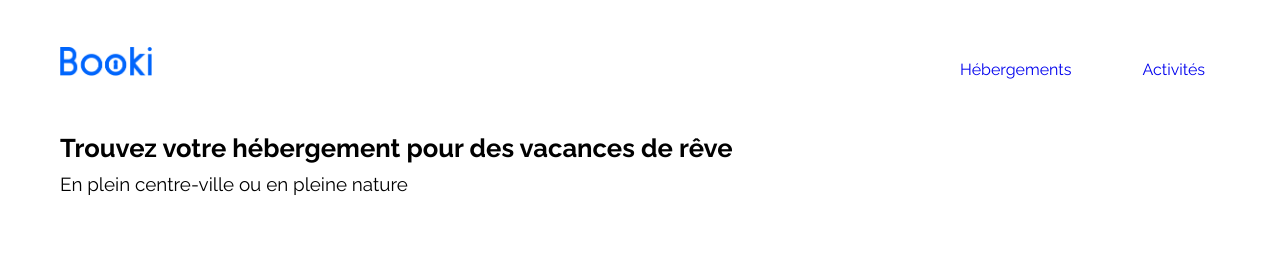
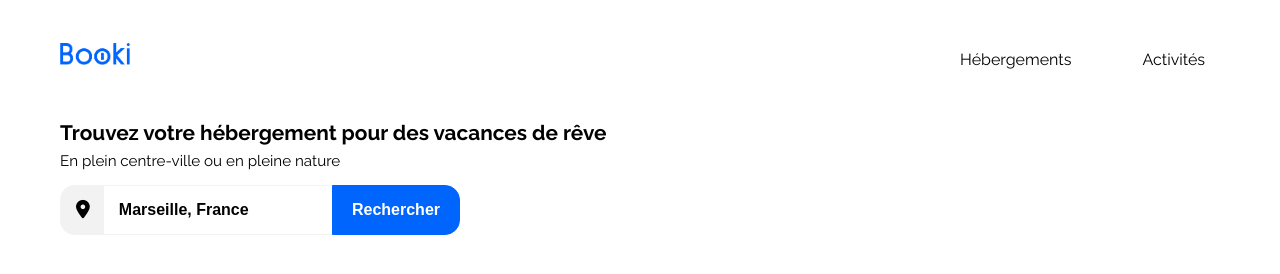
Before and after one commit to gustaveWPM/OC-Booki, a plain HTML site: page index.html in a window 1280 px wide. Drawn offline with Linux system fonts and the light colour scheme.

Commit message:
add: integration OK till the searchbar

```diff
--- a/CSS/style.css
+++ b/CSS/style.css
@@ -3,7 +3,14 @@
 /* Configuration */
 /* {ToDo} Put the right color values */
 :root {
-  --booki-chart-blue: blue;
+  --booki-chart-blue: #0065FC;
+  --booki-chart-light-blue: #DEEBFF;
+  --booki-chart-grey: #F2F2F2;
+  --booki-chart-white: white;
+  --booki-chart-black: black;
+
+  --booki-chart-blue-hover-btn: #0065FC; /* {ToDo} not specified */
+
   --active-menu-elm-indicator-color: var(--booki-chart-blue);
   --inactive-menu-elm-indicator-color: transparent;
 }
@@ -40,27 +47,34 @@ body {
 /* Header */
 #head-menu {
   --_menu-active-item-overline-color: var(--inactive-menu-elm-indicator-color);
+  --_menu-active-item-a-color: var(--booki-chart-black);
   display: flex;
   justify-content: space-between;
   list-style-type: none;
 }
 
+#head-menu a:hover {
+  --_menu-active-item-overline-color: var(--active-menu-elm-indicator-color);
+  --_menu-active-item-a-color: var(--booki-chart-blue);
+}
+
 /* Paddings (hard-coded and very dependants... :/) */
 #header {
   justify-content: space-between;
-  margin-top: -3px;
+  margin-top: -12px;
 }
 
 #head-menu a {
   text-decoration: none;
-  padding-top: 58px;
-  margin-top: -50px;
+  padding-top: 48px;
+  margin-top: -40px;
   padding-left: 25px;
   padding-right: 15px;
   border-top: 0.3em solid var(--_menu-active-item-overline-color);
+  color: var(--_menu-active-item-a-color);
 }
 
-#logo-container {
+#head-menu-logo-container {
   padding: 50px 0;
 }
 
@@ -70,26 +84,78 @@ body {
 
 /* !Paddings (hard-coded and very dependants... :/) */
 #head-menu-logo img {
-  max-height: 29px;
-}
-
-#head-menu a:hover {
-  --_menu-active-item-overline-color: var(--active-menu-elm-indicator-color);
+  margin-top: 5px;
+  max-height: 22px;
 }
 
 /* Title section */
 #title-section {
-  line-height: 2.25em;
+  line-height: 1.75em;
 }
 
 #title-section h1 {
   font-weight: bold;
-  font-size: 1.6em;
+  font-size: 1.3em;
 }
 
 #title-section h2 {
   font-weight: normal;
-  font-size: 1.18em;
+  font-size: 0.95em;
 }
 
 /* Searchbar */
+#form-section {
+  margin-top: 10px;
+}
+
+form.searchbar input[type=text],
+.searchbar-icon,
+form.searchbar button {
+  float: left;
+  padding: 15px 10px;
+  font-size: 1em;
+  font-weight: bold;
+  border: 1px solid var(--booki-chart-grey);
+  text-align: center;
+}
+
+form.searchbar input::placeholder {
+  color: var(--booki-chart-black);
+}
+
+form.searchbar input[type=text] {
+  width: 13em;
+  text-align: left;
+  text-indent: 0.30em;
+  border-left: none;
+  border-right: none;
+  background: var(--booki-chart-white);
+}
+
+.searchbar-icon {
+  width: 1.25em;
+  font-size: 1.15em;
+  text-indent: 0.05em;
+  border-radius: 15px 0 0 15px;
+  border-right: none;
+  background: var(--booki-chart-grey);
+}
+
+form.searchbar .search-btn {
+  --_searchbar-active-btn-color: var(--booki-chart-blue);
+  width: 8em;
+  cursor: pointer;
+  border-radius: 0 15px 15px 0;
+  border-left: none;
+  background: var(--_searchbar-active-btn-color);
+  border: 1px solid var(--booki-chart-blue);
+  color: var(--booki-chart-white);
+}
+
+form.searchbar .search-btn:hover {
+  --_searchbar-active-btn-color: var(--booki-chart-blue-hover-btn);
+}
+
+form.searchbar .search-btn:before {
+  content: "Rechercher";
+}
--- a/index.html
+++ b/index.html
@@ -18,7 +18,7 @@
   <body>
     <div id="wrapper">
       <header id="header" class="flex-container">
-        <div id="logo-container">
+        <div id="head-menu-logo-container">
           <a id="head-menu-logo" href="./index.html">
             <img src="./images/logo/Booki.png" alt="Logo Booki"
           ></a>
@@ -36,10 +36,15 @@
           <h1>Trouvez votre hébergement pour des vacances de rêve</h1>
           <h2>En plein centre-ville ou en pleine nature</h2>
         </section>
-      </main>
-      <!--
-      <section id="form-section" id="main-search-form">
-        <form id="main-location"></form>
+        <section id="form-section">
+          <form class="searchbar" action="#">
+            <label for="search-input"><i class="fa fa-map-marker searchbar-icon"></i></label>
+            <input type="text" placeholder="Marseille, France" name="recherche" id="search-input">
+            <button type="submit" class="search-btn"></button>
+          </form>
+
+          </section></main>
+        <!--
         <section id="filters-section">
           <span>Filtres</span>
           <ul id="filters-buttons">
```
